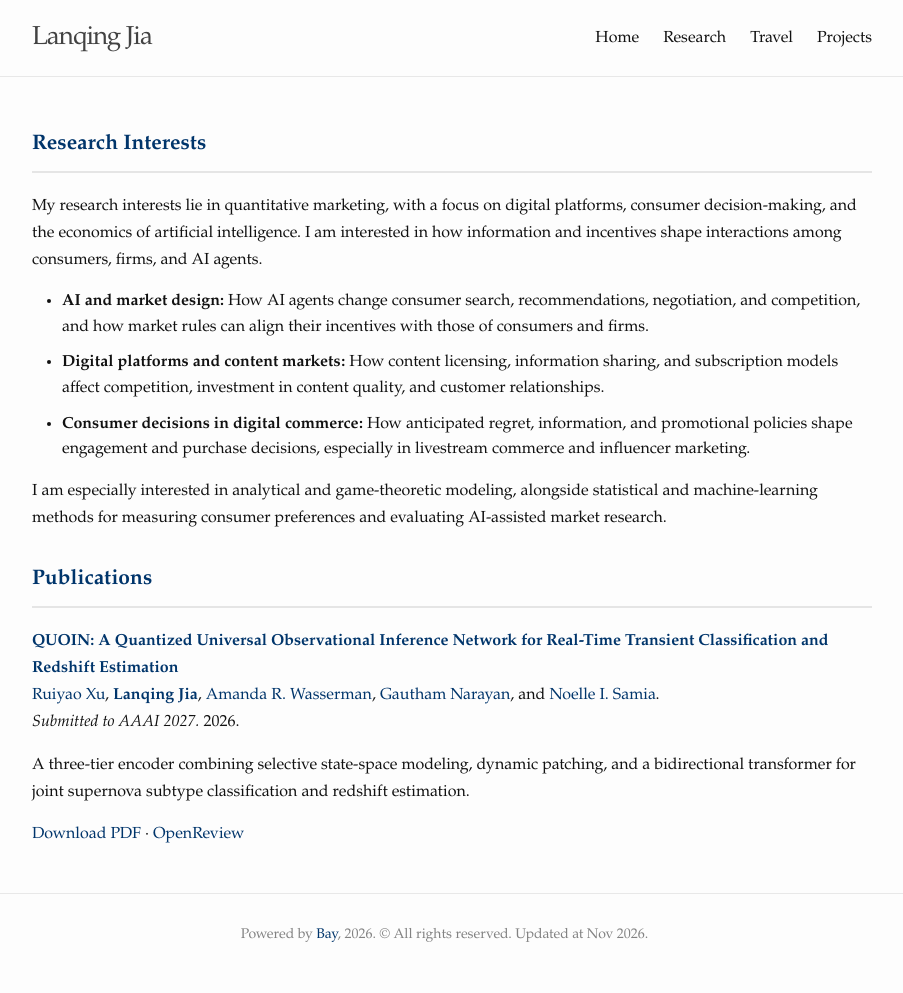
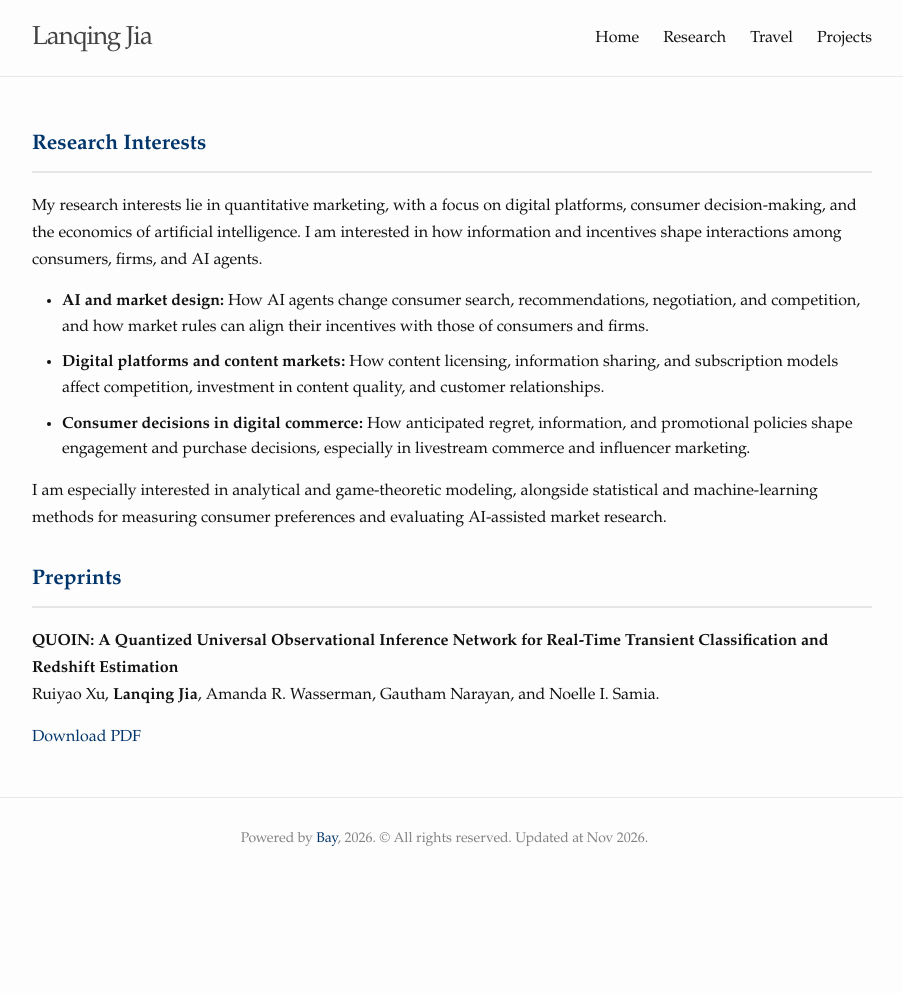
Before and after one commit to KaIlIBlueRs/KaIlIBlueRs.github.io, a Jekyll site: the page built from research.md, in a window 1280 px wide. Shown: the whole page, without its empty margins (188-1091 px from the left). Built offline with Jekyll 4.4.1, drawn with Linux system fonts in a browser that asks for light colours; after the commit the page ends 900 px from its top, so only the background shows below that.

Commit message:
Simplify QUOIN listing under Preprints

```diff
--- a/research.md
+++ b/research.md
@@ -12,17 +12,11 @@ slug: /work
 </ul>
 <p>I am especially interested in analytical and game-theoretic modeling, alongside statistical and machine-learning methods for measuring consumer preferences and evaluating AI-assisted market research.</p>
 
-<h5> Publications</h5>
-<article aria-label="QUOIN publication">
+<h5> Preprints</h5>
+<article aria-label="QUOIN preprint">
   <p>
-    <strong><a href="https://openreview.net/forum?id=27r3IyL9HA">QUOIN: A Quantized Universal Observational Inference Network for Real-Time Transient Classification and Redshift Estimation</a></strong><br />
-    <a href="https://openreview.net/profile?id=~Ruiyao_Xu1">Ruiyao Xu</a>,
-    <strong><a href="https://openreview.net/profile?id=~Lanqing_Jia1">Lanqing Jia</a></strong>,
-    <a href="https://openreview.net/profile?id=~Amanda_R._Wasserman1">Amanda R. Wasserman</a>,
-    <a href="https://openreview.net/profile?id=~Gautham_Narayan1">Gautham Narayan</a>, and
-    <a href="https://openreview.net/profile?id=~Noelle_I._Samia1">Noelle I. Samia</a>.<br />
-    <em>Submitted to AAAI 2027.</em> 2026.
+    <strong>QUOIN: A Quantized Universal Observational Inference Network for Real-Time Transient Classification and Redshift Estimation</strong><br />
+    Ruiyao Xu, <strong>Lanqing Jia</strong>, Amanda R. Wasserman, Gautham Narayan, and Noelle I. Samia.
   </p>
-  <p>A three-tier encoder combining selective state-space modeling, dynamic patching, and a bidirectional transformer for joint supernova subtype classification and redshift estimation.</p>
-  <p><a href="{{ '/assets/papers/quoin.pdf' | relative_url }}">Download PDF</a> &middot; <a href="https://openreview.net/forum?id=27r3IyL9HA">OpenReview</a></p>
+  <p><a href="{{ '/assets/papers/quoin.pdf' | relative_url }}">Download PDF</a></p>
 </article>
```
